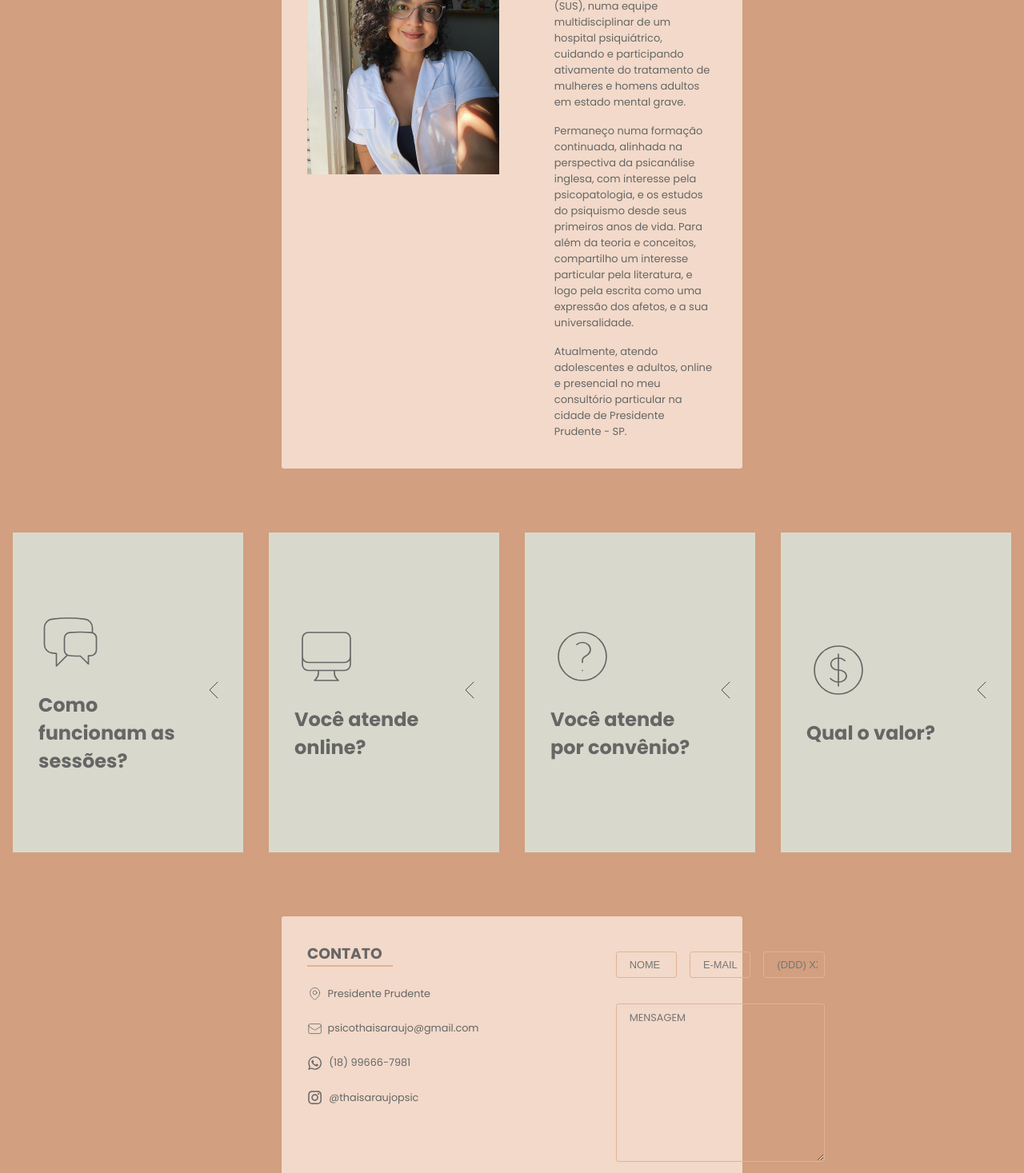
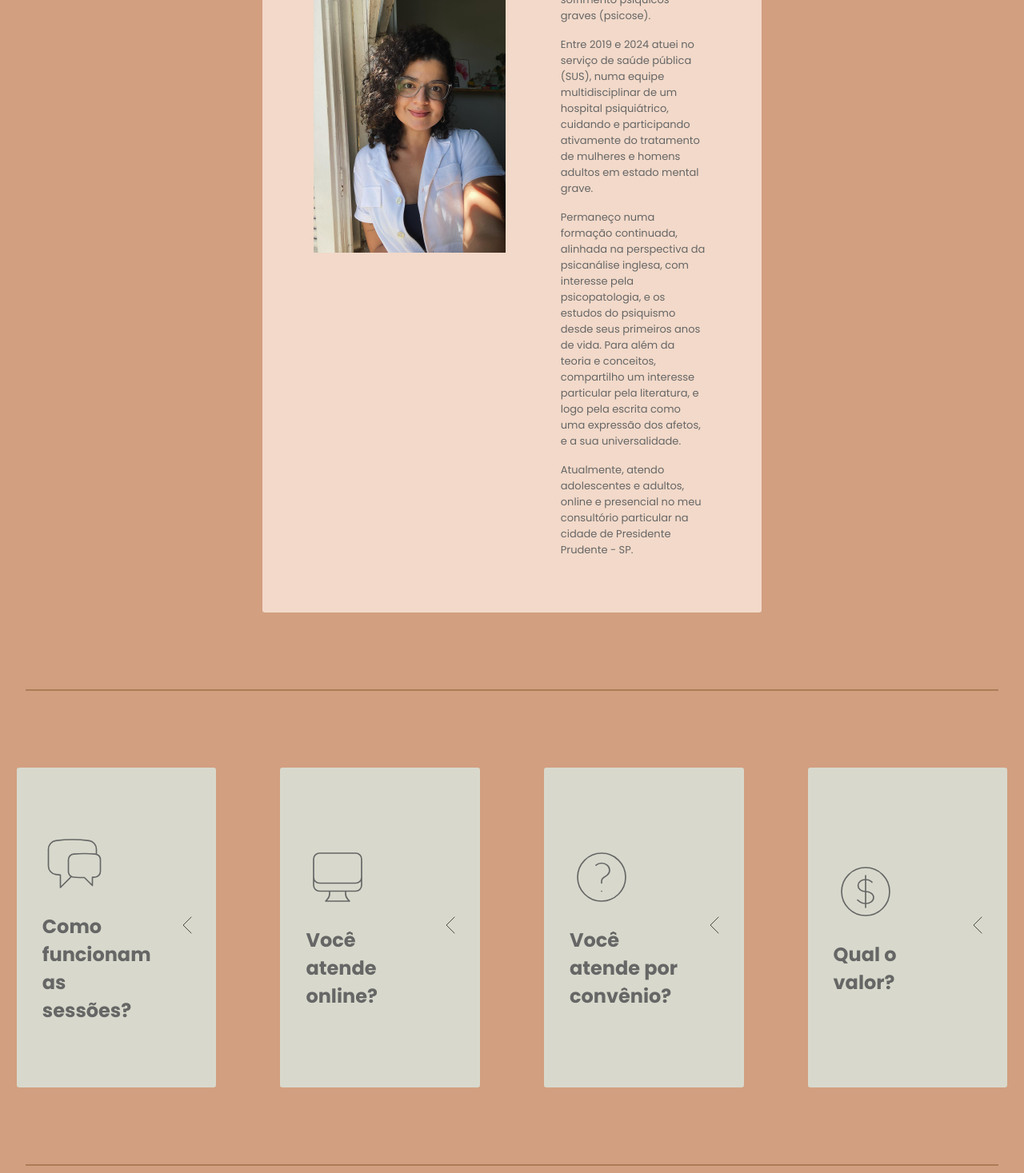
Before and after one commit to caueperuque/landing-page-psi, a React (Vite) app: page / in a window 1280 px wide. Shown: the part 1330-2797 px from the top of the page at 80% size. Built offline with nearby package versions, Linux system fonts and the light colour scheme.

Commit message:
feat: divisors

```diff
--- a/src/Home.tsx
+++ b/src/Home.tsx
@@ -4,6 +4,7 @@ import { Hero } from "./components/Hero";
 import { Contact } from "./components/Contact";
 import { SocialMediaButtons } from "./components/SocialMediaButtons";
 import { HeroBackgroundImage } from "./components/Hero/styles";
+import { Divisor } from "./components/Divisor";
 
 export const Home = () => {
   return (
@@ -12,7 +13,9 @@ export const Home = () => {
       <SocialMediaButtons />
       <Hero />
       <AboutMe />
+      <Divisor />
       <FAQ />
+      <Divisor />
       <Contact />
     </>
   );
--- a/src/components/AboutMe/styles.ts
+++ b/src/components/AboutMe/styles.ts
@@ -58,7 +58,7 @@ export const AboutMeLayoutComponent = styled.section`
   @media (min-width: 720px) {
     display: flex;
     justify-content: center;
-    padding: 4rem;
+    margin-top: 4rem;
   }
 `;
 
@@ -82,6 +82,7 @@ export const AboutMeContentComponent = styled.div`
     width: 50%;
     background: ${(props) => props.theme["beige-300"]};
     border-radius: 0.2rem;
+    padding: 2rem;
   }
 `;
 
--- a/src/components/Contact/styles.ts
+++ b/src/components/Contact/styles.ts
@@ -26,7 +26,6 @@ export const ContactLayoutComponent = styled.div`
   @media (min-width: 720px) {
     display: flex;
     justify-content: center;
-    padding: 4rem;
   }
 `;
 
--- /dev/null
+++ b/src/components/Divisor/index.tsx
@@ -0,0 +1,9 @@
+import { DivisorContainer, DivisorElement } from "./styles"
+
+export const Divisor = () => {
+  return (
+    <DivisorContainer>
+      <DivisorElement></DivisorElement>
+    </DivisorContainer>
+  )
+}
--- /dev/null
+++ b/src/components/Divisor/styles.ts
@@ -0,0 +1,19 @@
+import styled from "styled-components";
+
+export const DivisorContainer = styled.div`
+  width: 100%;
+  /* padding: 10px; */
+  margin-top: 5rem;
+  margin-bottom: 5rem;
+  display: flex;
+  justify-content: center;
+  /* text-align: center; */
+`;
+
+export const DivisorElement = styled.div`
+  background-color: black;
+  border: solid 1px ${props => props.theme['beige-600']};
+  border-radius: 0.125rem;
+  text-align: center;
+  width: 95%;
+`;
--- a/src/components/FAQ/styles.ts
+++ b/src/components/FAQ/styles.ts
@@ -9,6 +9,8 @@ export const FAQLayoutComponent = styled.div`
 
   @media (min-width: 720px) {
     flex-direction: row;
+    justify-content: center;
+    gap: 5rem;
   }
 `;
 
@@ -40,7 +42,8 @@ export const FAQCardComponent = styled.div`
   }
 
   @media (min-width: 720px) {
-    width: 100%;
+    width: 20%;
+    border-radius: 0.2rem;
   }
 
   svg {
--- a/src/components/Hero/styles.ts
+++ b/src/components/Hero/styles.ts
@@ -37,8 +37,8 @@ export const HeroContentComponent = styled.div`
 `;
 
 export const SignatureWrapper = styled.div`
-  position: relative;       /* referência para o hr */
-  display: inline-block;    /* ajusta ao tamanho do texto */
+  position: relative; /* referência para o hr */
+  display: inline-block; /* ajusta ao tamanho do texto */
   /* margin-bottom: 0; */
 
   h1 {
@@ -55,6 +55,10 @@ export const SignatureWrapper = styled.div`
       src: url(${AmsterdamTwo}) format("truetype");
       font-weight: 700;
       font-style: normal;
+    }
+
+    @media (min-width: 720px) {
+      font-size: 5rem;
     }
   }
 
@@ -76,4 +80,7 @@ export const HeroParagraph = styled.p`
   font-size: 1rem;
   font-family: "Poppins", sans-serif;
   font-weight: 300;
+  @media (min-width: 720px) {
+    font-size: 1.5rem;
+  }
 `;
```
